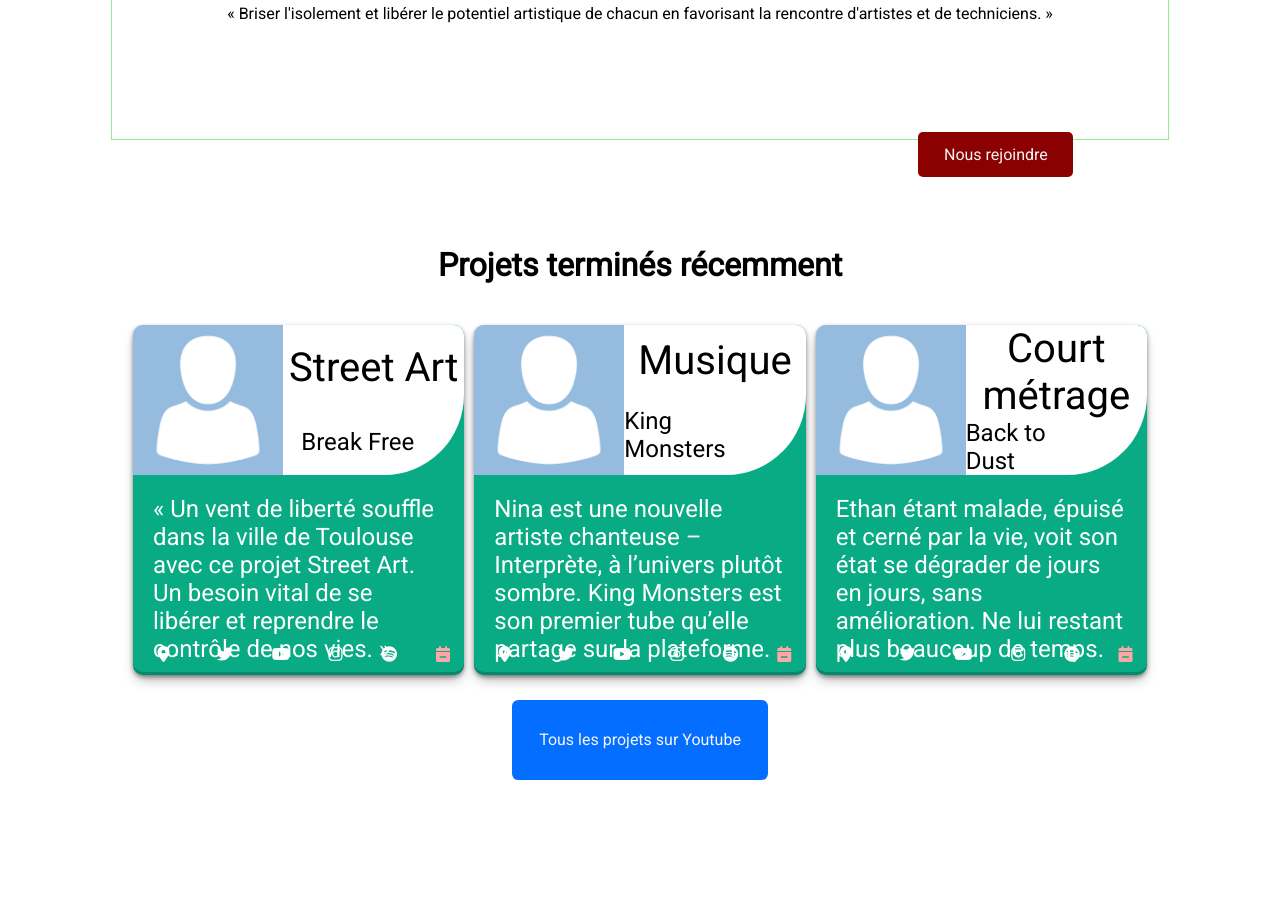
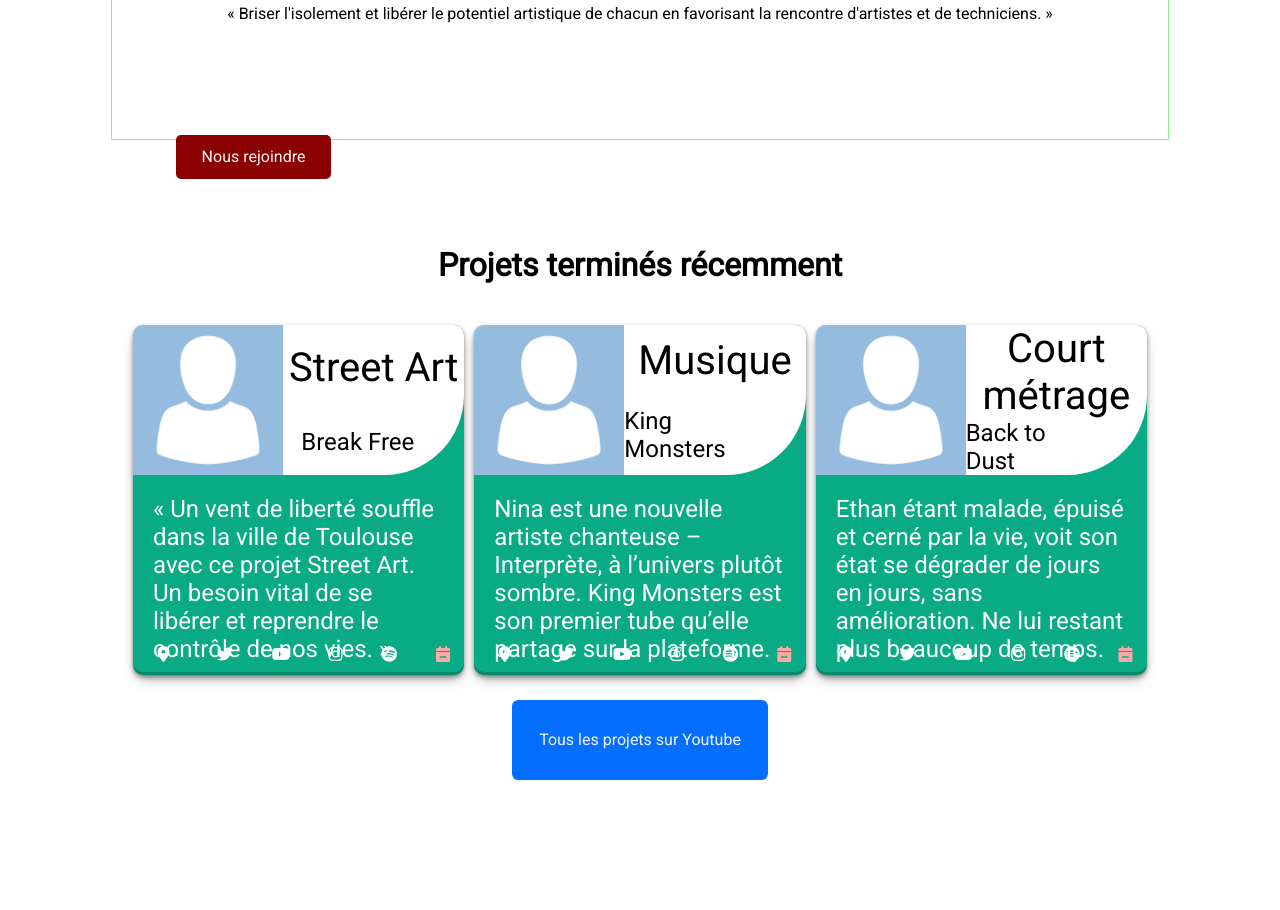
Before and after one commit to WildCodeSchool/11-21-noBugNovember-P3-street-Front, a React (Create React App) app: page / in a window 1280 px wide. Shown: the part 1080-1990 px from the top of the page. Built offline with nearby package versions, Linux system fonts and the light colour scheme; the HTML template or start-up script is replaced by a standard one.

Commit message:
ajustement ecran géant

```diff
--- a/src/App.css
+++ b/src/App.css
@@ -6,7 +6,7 @@
 }
 
 body::-webkit-scrollbar {
-  width: 12px; /* width of the entire scrollbar */
+  width: 0.8vw; /* width of the entire scrollbar */
   padding: 1px;
 }
 
--- a/src/styles/Home.css
+++ b/src/styles/Home.css
@@ -62,14 +62,18 @@
 
 .btnNousrejoindre {
   position: relative;
-  right: -80%;
-  /* transform: translate(-0px, 65px); */
-  top: 55%;
+  /* right: -80%; */
+  transform: translate(0px, 13vh);
+  /* top: 55%; */
+  align-self: flex-end;
+  justify-self: flex-end;
   background-color: darkred;
   padding: 1vw 2vw;
   border-radius: 5px;
   color: whitesmoke;
   cursor: pointer;
+  max-width: 200px;
+  max-height: 96px;
 }
 
 .homeDoneProjects {
```
